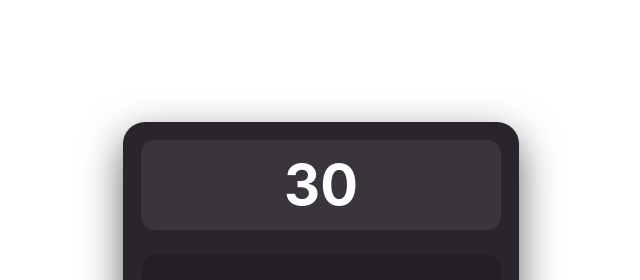
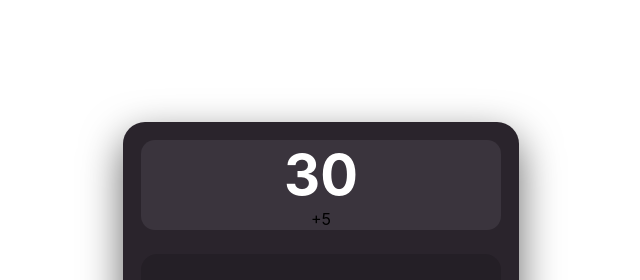
Before and after one commit to 100xlucky/TimerByOscar1, a website: page public/timer.html in a window 1280 px wide. Shown: the top 280 px of the page, without its empty margins (319-959 px from the left). Drawn offline with Linux system fonts and the light colour scheme.

Commit message:
Update timer.html

```diff
--- a/public/timer.html
+++ b/public/timer.html
@@ -14,7 +14,11 @@ body{margin:0;height:100vh;display:flex;align-items:center;justify-content:cente
 
 <body>
 <div id="container">
-  <div id="timerBox"><div id="timer">30</div></div>
+  <div id="timerBox"><div style="position:relative; text-align:center">
+  <div id="timer">30</div>
+  <div id="plusFive">+5</div>
+</div>
+</div>
   <div id="supportBox">IndoFinity connected</div>
 </div>
 
```
